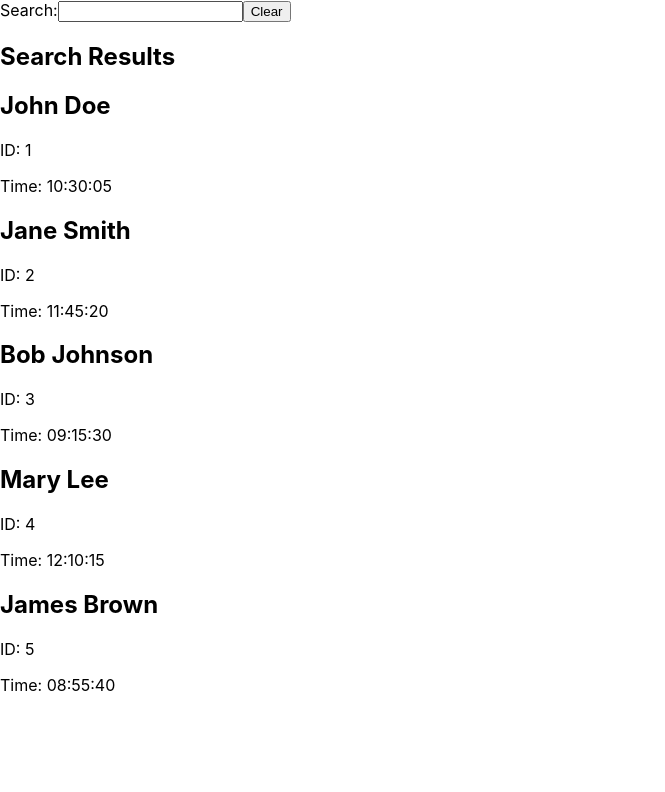
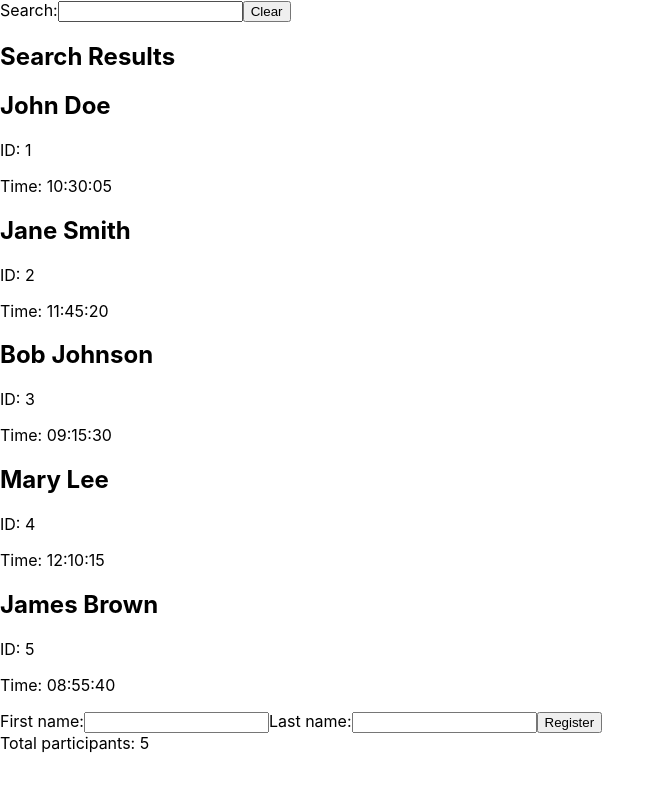
Before and after one commit to trubo4ka911/register-results, a React (Create React App) app: page / in a window 1280 px wide. Shown: the top 792 px of the page, without its empty margins (0-665 px from the left). Built offline with nearby package versions, Linux system fonts and the light colour scheme.

Commit message:
Update App.js

```diff
--- a/src/App.js
+++ b/src/App.js
@@ -2,6 +2,8 @@ import { useState } from "react";
 import { data } from "./data";
 import SearchResults from "./components/SearchResults";
 import SearchForm from "./components/SearchForm";
+import RegistrationForm from "./components/RegistrationForm";
+import TotalParticipants from "./components/TotalParticipants";
 
 function App() {
   const [searchResults, setSearchResults] = useState([]);
@@ -16,6 +18,8 @@ function App() {
     <div>
       <SearchForm searchQuery={searchQuery} setSearchQuery={setSearchQuery} />
       <SearchResults peopleData={data} searchQuery={searchQuery} />
+      <RegistrationForm />
+      <TotalParticipants />
     </div>
   );
 }
```
